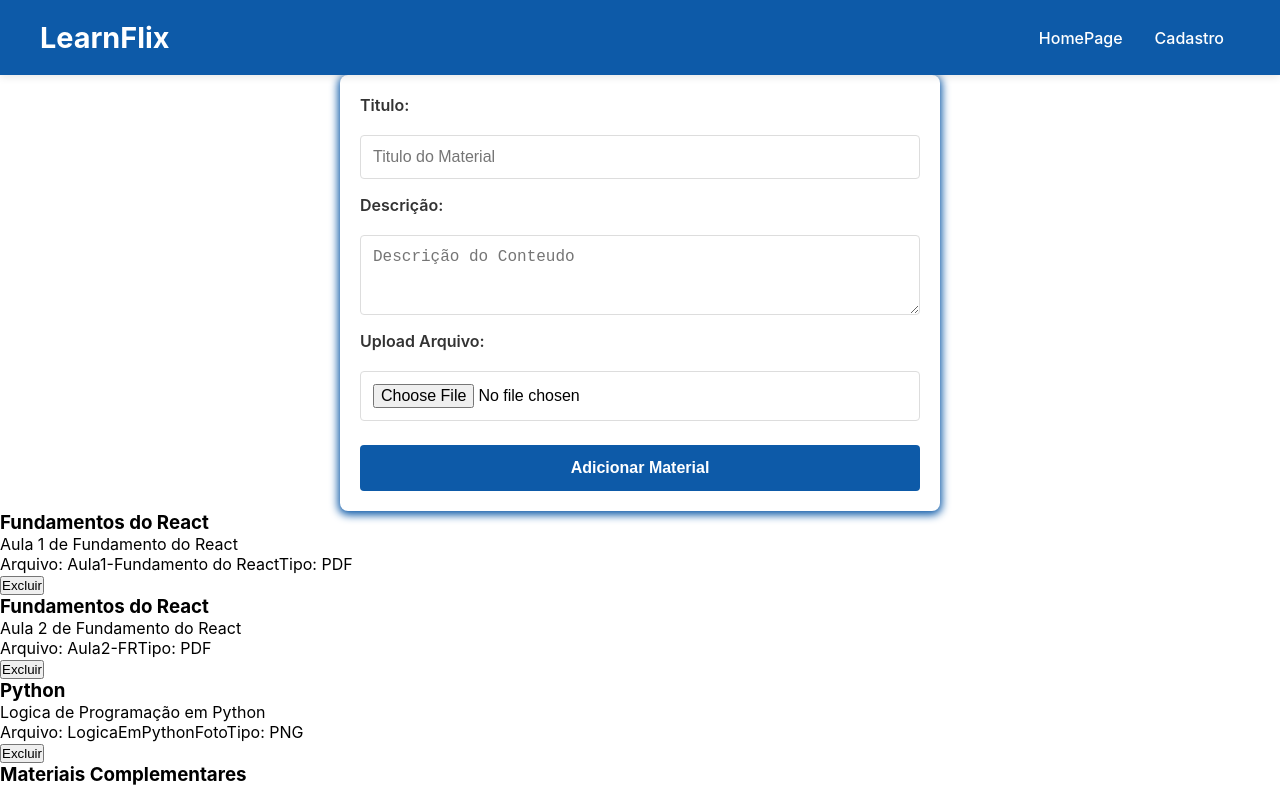
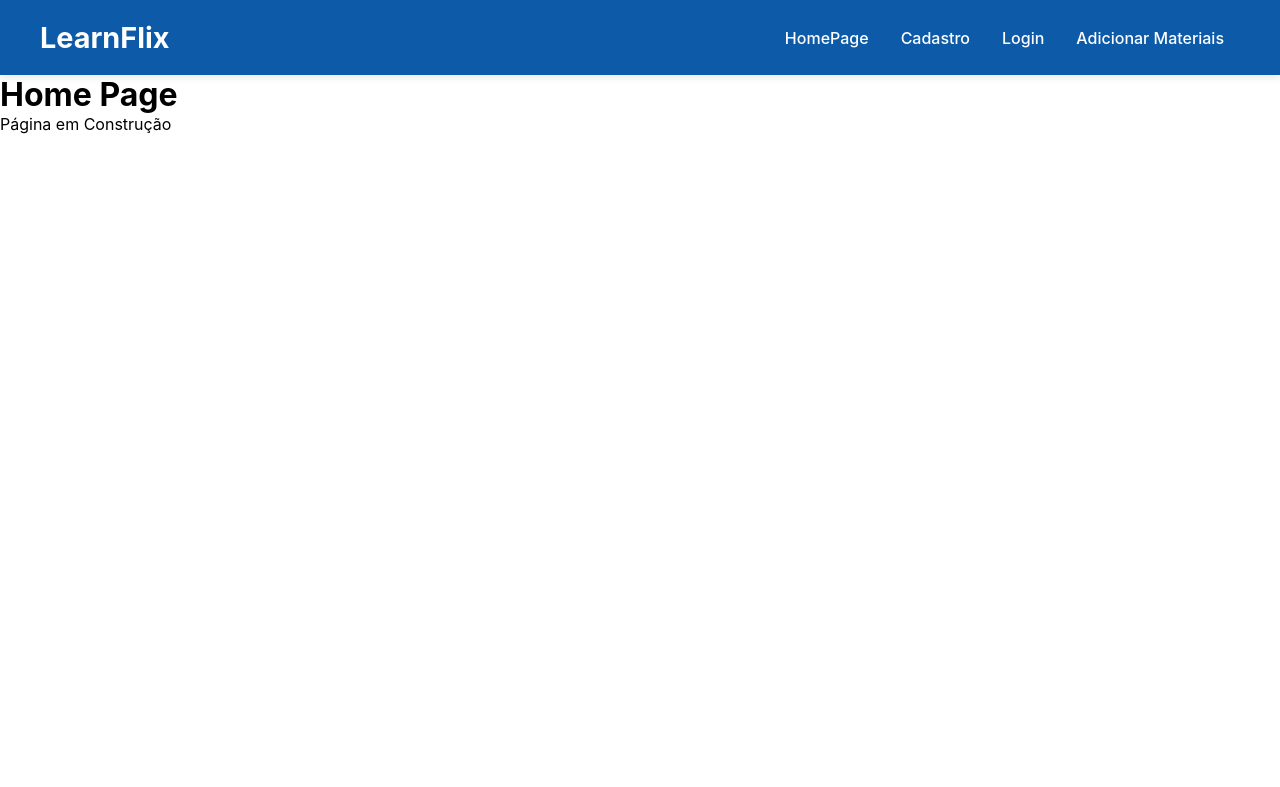
Before and after one commit to LFbruck/learnflix, a React (Create React App) app: page / in a window 1280 px wide. Shown: the top 787 px of the page. Built offline with nearby package versions, Linux system fonts and the light colour scheme.

Commit message:
feat(routes): adiciona rota de Materiais Didáticos

```diff
--- a/src/App.js
+++ b/src/App.js
@@ -1,12 +1,10 @@
 import "./styles/global.css"
 import Routes from "./routes/Routes";
-import PaginaMateriais from "./components/PaginaMateriais/PaginaMateriais";
 
 export default function App() {
   return (
     <div className="App">
         <Routes />
-        <PaginaMateriais />
     </div>
   );
 }
--- a/src/components/Header/Header.jsx
+++ b/src/components/Header/Header.jsx
@@ -13,6 +13,12 @@ export default function Header() {
                     <Link to={"/cadastro"} className={styles.link}>
                         Cadastro
                     </Link>
+                    <Link to={"/login"} className={styles.link}>
+                        Login
+                    </Link>
+                    <Link to={"/materiais"} className={styles.link}>
+                        Adicionar Materiais
+                    </Link>
                 </nav>
             </div>
         </header>
--- a/src/routes/Routes.jsx
+++ b/src/routes/Routes.jsx
@@ -2,12 +2,27 @@ import { createBrowserRouter } from "react-router-dom";
 import { RouterProvider} from "react-router-dom";
 import Layout from "../components/Layout/Layout";
 import PaginaMateriais from "../components/PaginaMateriais/PaginaMateriais";
+import HomePage from "../pages/HomePage";
+import LoginPage from "../pages/LoginPage";
+import CadastroPage from "../pages/CadastroPage";
 
 const router = createBrowserRouter([
     {
         path: "/",
         element: <Layout />,
         children: [
+            {
+                index: true,
+                element: <HomePage />
+            },
+            {
+                path: "/login",
+                element: <LoginPage />
+            },
+            {
+                path: "/cadastro",
+                element: <CadastroPage />
+            },
             {
                 path: "/materiais",
                 element: <PaginaMateriais />
```
